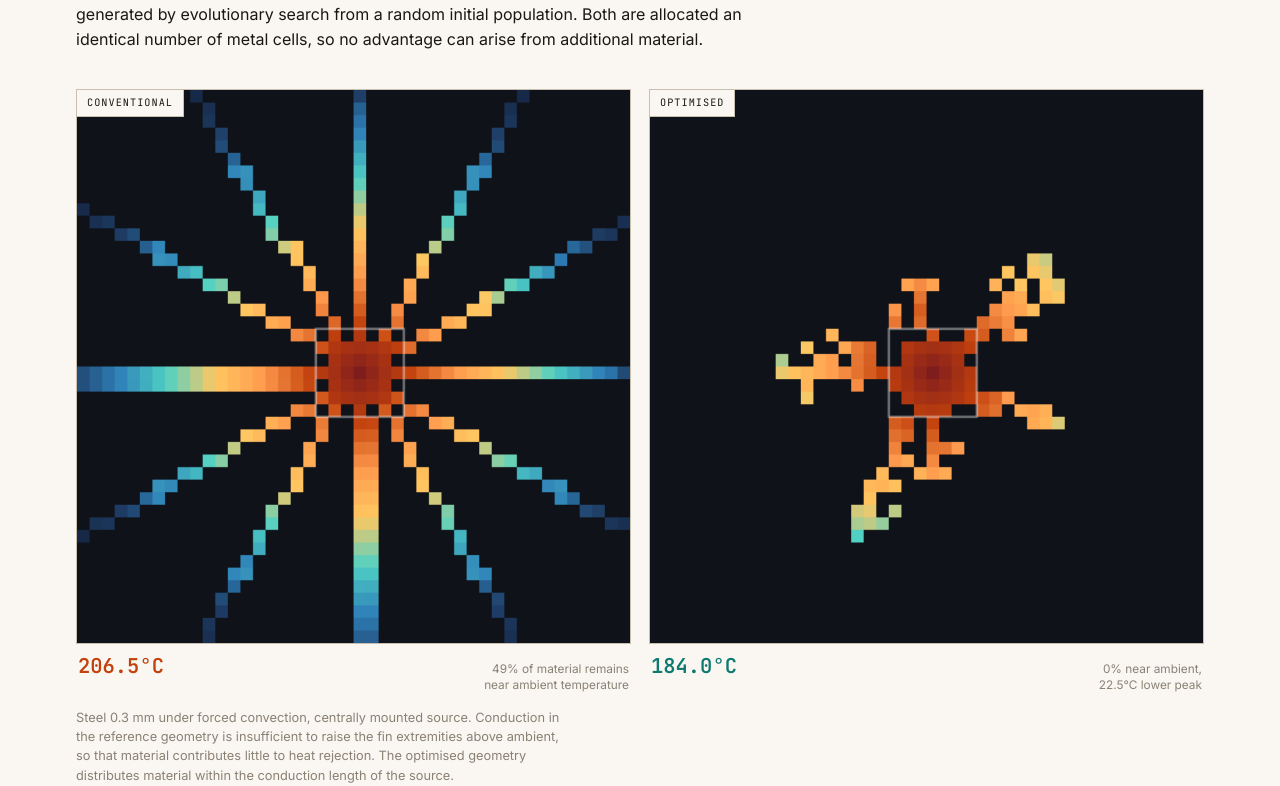
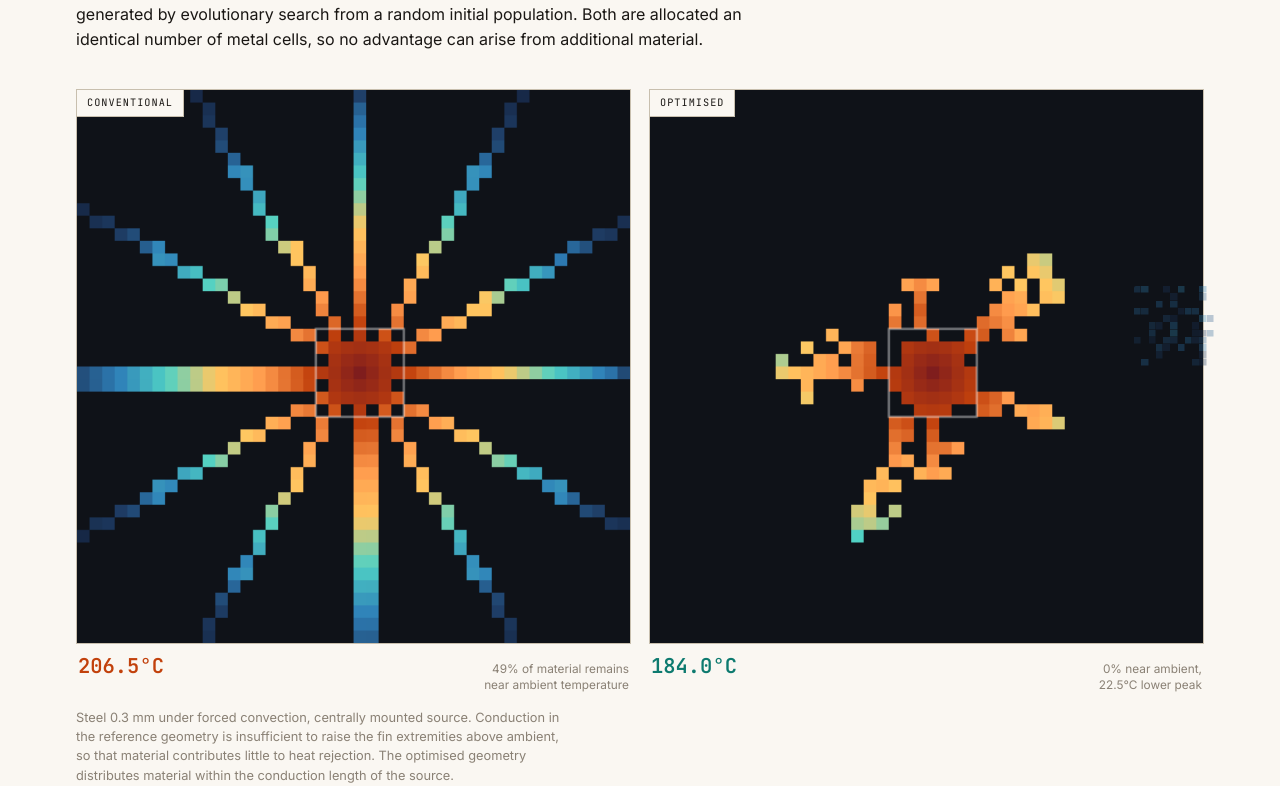
Before and after one commit to panavkbysani2011-jpg/finch-heatsink, a website: page flinch/index.html in a window 1280 px wide. Shown: the part 814-1600 px from the top of the page. Drawn offline with Linux system fonts and the light colour scheme.

Commit message:
Add pixel decoration in the Controlled comparison section empty space

```diff
--- a/flinch/index.html
+++ b/flinch/index.html
@@ -84,6 +84,10 @@ tr:hover{background:#fdf6f2}
 @media(max-width:1000px){.d-hero{width:75px;height:75px;top:-8px;opacity:0.3}}
 @media(max-width:640px){.d-hero{display:none}}
 
+.d-contrast{right:-10px;top:50%;transform:translateY(-50%);width:80px;height:80px;opacity:0.3}
+@media(max-width:1000px){.d-contrast{width:55px;height:55px;opacity:0.2}}
+@media(max-width:640px){.d-contrast{display:none}}
+
 .d-method{right:-10px;bottom:10px;width:80px;height:80px;opacity:0.35}
 @media(max-width:900px){.d-method{width:55px;height:55px;opacity:0.25}}
 @media(max-width:640px){.d-method{display:none}}
@@ -124,7 +128,8 @@ tr:hover{background:#fdf6f2}
 </header>
 </div>
 
-<section class="fade-in">
+<section class="fade-in has-deco">
+<div class="deco-grid d-contrast"><canvas id="gContrast" width="120" height="120"></canvas></div>
   <div class="eyebrow">Experimental design</div>
   <h2>Controlled comparison</h2>
   <p>The reference design is the best performing of twenty-four conventional fin
@@ -303,9 +308,10 @@ tr:hover{background:#fdf6f2}
   ];
 
   const GRIDS = [
-    {id:'gHero',    n:14, p:0.45, cs:10},
-    {id:'gMethod',  n:12, p:0.42, cs:9},
-    {id:'gResults', n:12, p:0.4,  cs:9},
+    {id:'gHero',      n:14, p:0.45, cs:10},
+    {id:'gContrast',  n:11, p:0.38, cs:9},
+    {id:'gMethod',    n:12, p:0.42, cs:9},
+    {id:'gResults',   n:12, p:0.4,  cs:9},
   ];
 
   GRIDS.forEach(function(g){
```
